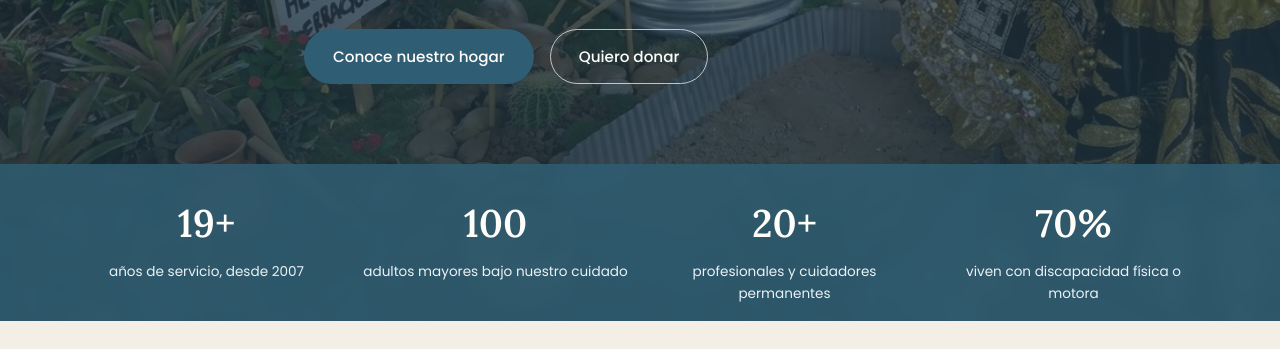
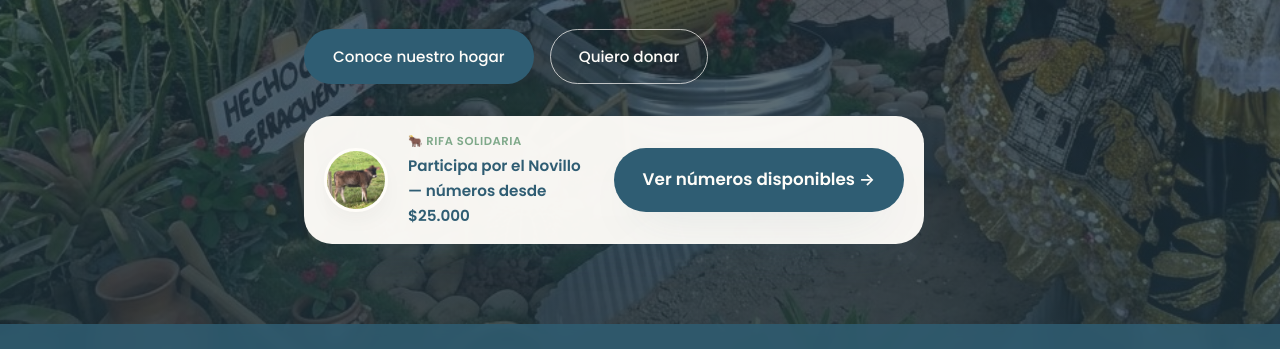
Before and after one commit to gosimona/fundacion-hogar-adulto-mayor, a website: page index.html in a window 1280 px wide. Shown: the part 620-969 px from the top of the page. Drawn offline with Linux system fonts and the light colour scheme; a script that the page names is missing.

Commit message:
Destacar la Rifa del Novillo en el Hero y agregar foto del novillo
Se mueve el banner de la rifa al Hero principal con un botón
grande para fácil acceso, y se agrega la foto real del novillo
tanto en el Hero como en el encabezado de la página de la rifa.

```diff
--- a/css/styles.css
+++ b/css/styles.css
@@ -335,11 +335,53 @@ section.section { padding: var(--space-xxl) 0; }
 }
 
 /* ---------- Partners ---------- */
-.rifa-promo-banner { background: var(--color-blue-deep); padding: 1.1rem 0; }
-.rifa-promo-inner { display: flex; align-items: center; justify-content: center; gap: 1.25rem; flex-wrap: wrap; text-align: center; }
-.rifa-promo-text { color: var(--color-white); font-size: 0.95rem; margin: 0; }
-.rifa-promo-banner .btn-primary { background: var(--color-white); color: var(--color-blue-deep); flex-shrink: 0; }
-.rifa-promo-banner .btn-primary:hover { background: var(--color-sand); }
+.hero-rifa-banner {
+  display: flex;
+  align-items: center;
+  gap: 1.25rem;
+  flex-wrap: wrap;
+  margin-top: 2rem;
+  background: rgba(255, 253, 249, 0.96);
+  border-radius: var(--radius-lg);
+  padding: 1rem 1.25rem;
+  max-width: 620px;
+  box-shadow: var(--shadow-soft);
+}
+.hero-rifa-photo {
+  width: 64px;
+  height: 64px;
+  border-radius: 50%;
+  object-fit: cover;
+  flex-shrink: 0;
+  border: 3px solid var(--color-white);
+  box-shadow: var(--shadow-card);
+}
+.hero-rifa-text { flex: 1; min-width: 160px; }
+.hero-rifa-label {
+  font-size: 0.72rem;
+  font-weight: 600;
+  text-transform: uppercase;
+  letter-spacing: 0.05em;
+  color: var(--color-green-accent);
+  margin-bottom: 0.15rem;
+}
+.hero-rifa-title { font-size: 0.95rem; font-weight: 600; color: var(--color-blue-deep); margin: 0; }
+.btn-rifa-big {
+  background: var(--color-blue-deep);
+  color: var(--color-white);
+  font-size: 1.05rem;
+  font-weight: 600;
+  padding: 1.1rem 1.75rem;
+  min-height: 56px;
+  box-shadow: var(--shadow-soft);
+  flex-shrink: 0;
+}
+.btn-rifa-big:hover { background: var(--color-blue); transform: translateY(-2px); }
+
+@media (max-width: 700px) {
+  .hero-rifa-banner { flex-direction: column; text-align: center; padding: 1.25rem; }
+  .btn-rifa-big { width: 100%; }
+}
 
 .partners { padding: var(--space-lg) 0; background: var(--color-sand); }
 .partners-label { text-align: center; font-size: 0.85rem; color: var(--color-text-soft); margin-bottom: 1.25rem; text-transform: uppercase; letter-spacing: 0.08em; }
--- a/index.html
+++ b/index.html
@@ -66,6 +66,15 @@
         <a href="#sobre-nosotros" class="btn btn-primary">Conoce nuestro hogar</a>
         <a href="#donaciones" class="btn btn-secondary">Quiero donar</a>
       </div>
+
+      <div class="hero-rifa-banner reveal">
+        <img src="assets/images/novillo.jpeg" alt="Novillo, premio de la Rifa del Novillo" class="hero-rifa-photo">
+        <div class="hero-rifa-text">
+          <p class="hero-rifa-label">🐂 Rifa solidaria</p>
+          <p class="hero-rifa-title">Participa por el Novillo — números desde $25.000</p>
+        </div>
+        <a href="rifa/index.html" class="btn btn-rifa-big">Ver números disponibles →</a>
+      </div>
     </div>
 
     <div class="impact-bar">
@@ -102,14 +111,6 @@
         <div class="partner-logo img-placeholder-inline" data-desc="Logo del grupo de Voluntariado de la Divina Misericordia">Voluntariado Divina Misericordia</div>
         <div class="partner-logo-tile"><img src="assets/images/aliado-banco-de-alimentos.png" alt="Banco de Alimentos" class="partner-logo-img"></div>
       </div>
-    </div>
-  </section>
-
-  <!-- ===================== PROMO RIFA ===================== -->
-  <section class="rifa-promo-banner" aria-label="Rifa del Novillo">
-    <div class="container rifa-promo-inner">
-      <p class="rifa-promo-text">🐂 <strong>Rifa del Novillo</strong> — participa por $25.000 y ayúdanos a dotar la lavandería con lavadoras industriales.</p>
-      <a href="rifa/index.html" class="btn btn-primary">Ver números disponibles</a>
     </div>
   </section>
 
```
Also changed, not shown: rifa/index.html (+2 -1 lines), rifa/rifa.css (+10 -0 lines), assets/images/novillo.jpeg (added).
